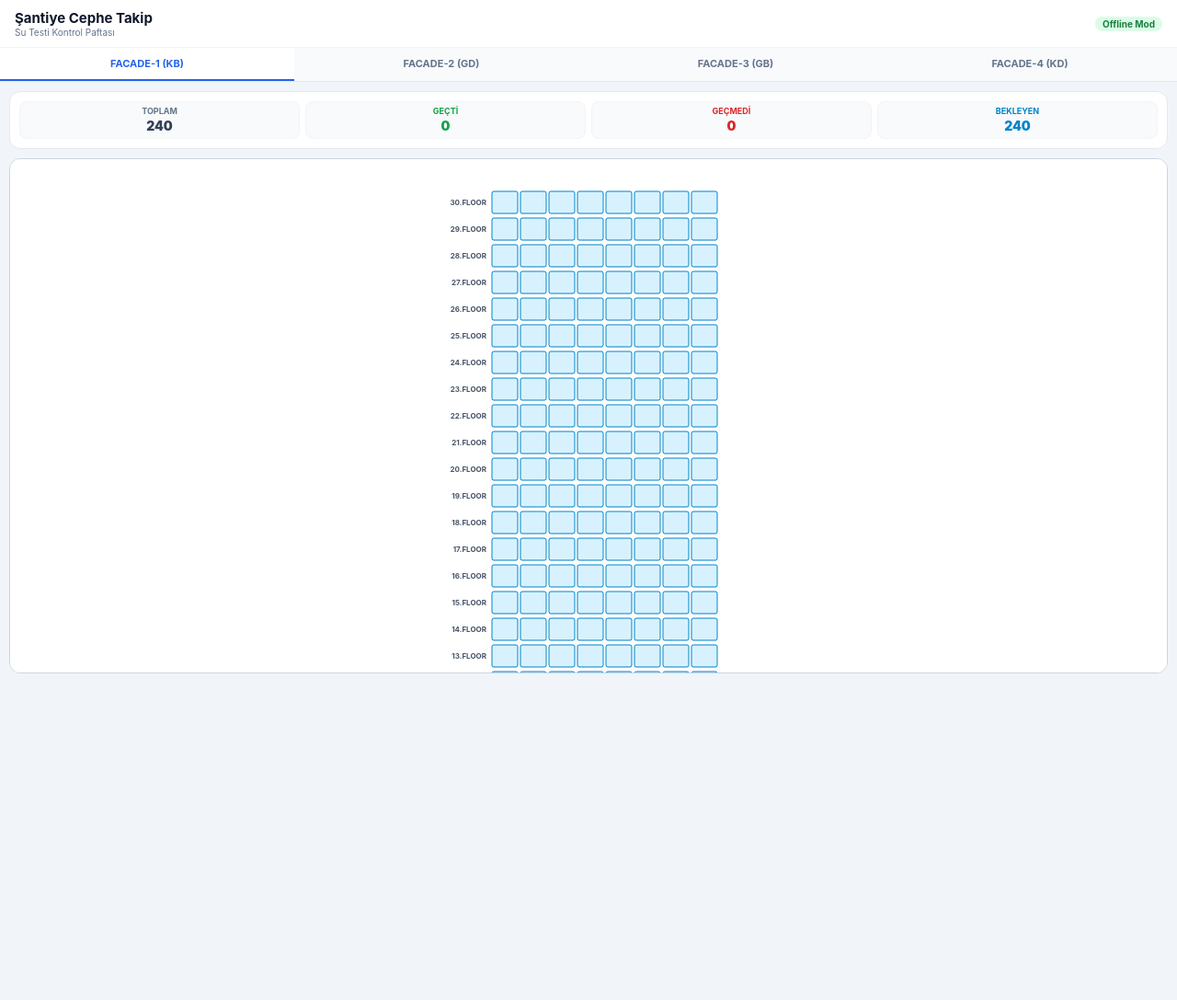
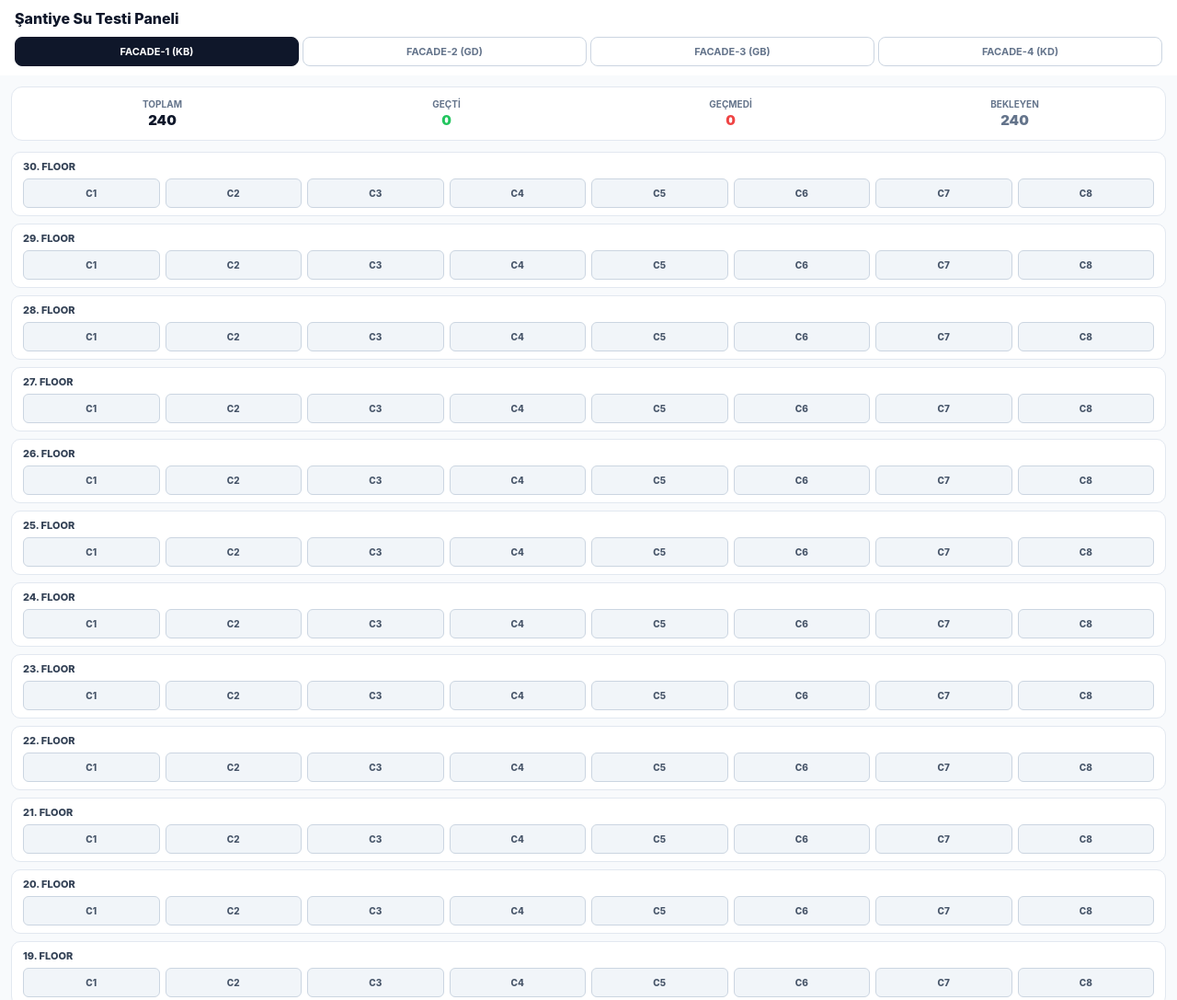
Before and after one commit to esakallioglu054-cmyk/panel-test, a plain HTML site: page index.html in a window 1280 px wide. Shown: the top 1087 px of the page at 92% size. Before the commit the page ends 800 px from the top, so only its background shows below. Drawn offline with Linux system fonts and the light colour scheme.

Commit message:
index.html

```diff
--- a/index.html
+++ b/index.html
@@ -3,65 +3,48 @@
 <head>
   <meta charset="UTF-8">
   <meta name="viewport" content="width=device-width, initial-scale=1.0, maximum-scale=1.0, user-scalable=no">
-  <title>Şantiye Cephe Su Testi Paftası</title>
+  <title>Cephe Su Testi Kontrolü</title>
   <style>
     * { box-sizing: border-box; margin: 0; padding: 0; font-family: -apple-system, BlinkMacSystemFont, "Segoe UI", Roboto, sans-serif; }
-    body { background-color: #f1f5f9; color: #1e293b; min-height: 100vh; display: flex; flex-direction: column; }
+    body { background: #f8fafc; color: #0f172a; min-height: 100vh; pb: 20px; }
 
-    header { background: #fff; border-bottom: 1px solid #e2e8f0; position: sticky; top: 0; z-index: 30; }
-    .header-top { padding: 10px 16px; display: flex; justify-content: space-between; align-items: center; }
-    .title { font-size: 15px; font-weight: 700; color: #0f172a; }
-    .subtitle { font-size: 10px; color: #64748b; }
-    .badge { background: #dcfce7; color: #15803d; font-size: 10px; font-weight: 700; padding: 2px 8px; border-radius: 99px; }
+    header { background: #fff; border-b: 1px solid #e2e8f0; position: sticky; top: 0; z-index: 20; padding: 10px 16px; }
+    .title { font-size: 16px; font-weight: 800; color: #0f172a; }
 
-    .tabs { display: flex; background: #f8fafc; border-top: 1px solid #f1f5f9; overflow-x: auto; }
-    .tab-btn { flex: 1; min-width: 90px; padding: 10px; text-align: center; font-size: 11px; font-weight: 700; color: #64748b; border: none; background: none; border-bottom: 2px solid transparent; cursor: pointer; white-space: nowrap; }
-    .tab-btn.active { color: #2563eb; border-bottom-color: #2563eb; background: #fff; }
+    .tabs { display: flex; gap: 4px; margin-top: 10px; overflow-x: auto; }
+    .tab-btn { flex: 1; padding: 8px 12px; font-size: 11px; font-weight: 700; border: 1px solid #cbd5e1; border-radius: 8px; background: #fff; color: #64748b; white-space: nowrap; cursor: pointer; }
+    .tab-btn.active { background: #0f172a; color: #fff; border-color: #0f172a; }
 
-    .stats-bar { display: grid; grid-template-columns: repeat(4, 1fr); gap: 6px; padding: 10px; background: #fff; margin: 10px; border-radius: 12px; border: 1px solid #e2e8f0; text-align: center; }
-    .stat-item { padding: 4px; background: #f8fafc; border-radius: 8px; border: 1px solid #f1f5f9; }
-    .stat-label { font-size: 9px; color: #64748b; font-weight: 700; display: block; text-transform: uppercase; }
-    .stat-val { font-size: 14px; font-weight: 900; }
+    .stats { display: grid; grid-template-columns: repeat(4, 1fr); gap: 6px; padding: 12px; background: #fff; margin: 12px; border-radius: 12px; border: 1px solid #e2e8f0; text-align: center; }
+    .stat-box { font-size: 10px; font-weight: 700; color: #64748b; }
+    .stat-val { font-size: 15px; font-weight: 900; display: block; margin-top: 2px; }
 
-    /* PAFTA ÇİZİM ALANI */
-    .pafta-container { flex: 1; margin: 0 10px 10px 10px; background: #ffffff; border: 1px solid #cbd5e1; border-radius: 12px; overflow: auto; display: flex; justify-content: center; max-height: 70vh; min-height: 400px; padding: 10px 0; }
+    .floor-list { padding: 0 12px; display: flex; flex-direction: column; gap: 8px; }
+    .floor-row { background: #fff; border: 1px solid #e2e8f0; border-radius: 10px; padding: 8px 12px; }
+    .floor-title { font-size: 11px; font-weight: 800; color: #334155; margin-bottom: 6px; border-b: 1px solid #f1f5f9; pb: 4px; }
 
-    .glass-box { cursor: pointer; transition: all 0.15s ease; }
-    .glass-box:hover { opacity: 0.8; stroke-width: 2px; }
+    .glass-grid { display: grid; grid-template-columns: repeat(8, 1fr); gap: 6px; }
+    .glass-item { height: 32px; border-radius: 6px; border: 1px solid #cbd5e1; display: flex; align-items: center; justify-content: center; font-size: 10px; font-weight: 800; background: #f1f5f9; color: #475569; cursor: pointer; }
 
-    .status-UNTESTED { fill: #38bdf8; fill-opacity: 0.2; stroke: #0284c7; stroke-width: 1; }
-    .status-PASSED { fill: #22c55e; fill-opacity: 0.75; stroke: #15803d; stroke-width: 1.5; }
-    .status-FAILED { fill: #ef4444; fill-opacity: 0.85; stroke: #991b1b; stroke-width: 1.5; }
+    .glass-item.PASSED { background: #22c55e; color: #fff; border-color: #16a34a; }
+    .glass-item.FAILED { background: #ef4444; color: #fff; border-color: #dc2626; }
 
-    .floor-text { font-size: 8px; font-weight: 700; fill: #475569; }
-    .axis-text { font-size: 8px; font-weight: 700; fill: #64748b; }
-    .grid-line { stroke: #e2e8f0; stroke-width: 0.8; stroke-dasharray: 2,2; }
-
-    /* POP-UP MODAL */
-    .modal-backdrop { position: fixed; inset: 0; background: rgba(15, 23, 42, 0.6); backdrop-filter: blur(2px); display: none; justify-content: center; align-items: center; z-index: 50; padding: 16px; }
-    .modal-backdrop.show { display: flex; }
-    .modal-card { background: #fff; border-radius: 16px; width: 100%; max-width: 320px; padding: 18px; display: flex; flex-direction: column; gap: 10px; box-shadow: 0 20px 25px -5px rgba(0,0,0,0.2); }
-    .modal-header { display: flex; justify-content: space-between; align-items: flex-start; border-bottom: 1px solid #f1f5f9; padding-bottom: 8px; }
-
-    .btn { width: 100%; padding: 12px; border-radius: 10px; font-size: 12px; font-weight: 700; border: 1px solid #cbd5e1; background: #fff; cursor: pointer; display: flex; align-items: center; justify-content: center; gap: 6px; }
-    .btn-passed { border-color: #22c55e; background: #f0fdf4; color: #15803d; }
-    .btn-failed { border-color: #ef4444; background: #fef2f2; color: #b91c1c; }
-    .btn-reset { border-style: dashed; border-color: #94a3b8; color: #64748b; padding: 8px; font-size: 11px; }
-    .btn-save { background: #0f172a; color: #fff; border: none; margin-top: 4px; }
-
-    textarea { width: 100%; padding: 8px; border-radius: 8px; border: 1px solid #cbd5e1; font-size: 11px; background: #f8fafc; resize: none; outline: none; }
+    /* MODAL */
+    .modal { position: fixed; inset: 0; background: rgba(0,0,0,0.6); display: none; align-items: center; justify-content: center; z-index: 50; padding: 16px; }
+    .modal.show { display: flex; }
+    .modal-card { background: #fff; border-radius: 16px; width: 100%; max-width: 320px; padding: 16px; display: flex; flex-direction: column; gap: 10px; }
+    .btn { width: 100%; padding: 12px; border-radius: 10px; font-size: 12px; font-weight: 800; border: none; cursor: pointer; }
+    .btn-pass { background: #22c55e; color: #fff; }
+    .btn-fail { background: #ef4444; color: #fff; }
+    .btn-reset { background: #f1f5f9; color: #64748b; border: 1px dashed #cbd5e1; }
+    .btn-save { background: #0f172a; color: #fff; margin-top: 6px; }
+    textarea { width: 100%; padding: 8px; border-radius: 8px; border: 1px solid #cbd5e1; font-size: 11px; outline: none; }
   </style>
 </head>
 <body>
 
   <header>
-    <div class="header-top">
-      <div>
-        <div class="title">Şantiye Cephe Takip</div>
-        <div class="subtitle">Su Testi Kontrol Paftası</div>
-      </div>
-      <span class="badge">Offline Mod</span>
-    </div>
+    <div class="title">Şantiye Su Testi Paneli</div>
     <div class="tabs">
       <button onclick="switchFacade('F1')" id="btn-F1" class="tab-btn active">FACADE-1 (KB)</button>
       <button onclick="switchFacade('F2')" id="btn-F2" class="tab-btn">FACADE-2 (GD)</button>
@@ -70,192 +53,115 @@
     </div>
   </header>
 
-  <div class="stats-bar">
-    <div class="stat-item"><span class="stat-label">Toplam</span><span id="stat-total" class="stat-val" style="color:#334155">0</span></div>
-    <div class="stat-item"><span class="stat-label" style="color:#16a34a">Geçti</span><span id="stat-passed" class="stat-val" style="color:#16a34a">0</span></div>
-    <div class="stat-item"><span class="stat-label" style="color:#dc2626">Geçmedi</span><span id="stat-failed" class="stat-val" style="color:#dc2626">0</span></div>
-    <div class="stat-item"><span class="stat-label" style="color:#0284c7">Bekleyen</span><span id="stat-untested" class="stat-val" style="color:#0284c7">0</span></div>
+  <div class="stats">
+    <div class="stat-box">TOPLAM<span id="st-tot" class="stat-val" style="color:#0f172a">0</span></div>
+    <div class="stat-box">GEÇTİ<span id="st-pas" class="stat-val" style="color:#22c55e">0</span></div>
+    <div class="stat-box">GEÇMEDİ<span id="st-fai" class="stat-val" style="color:#ef4444">0</span></div>
+    <div class="stat-box">BEKLEYEN<span id="st-unt" class="stat-val" style="color:#64748b">0</span></div>
   </div>
 
-  <div class="pafta-container">
-    <svg id="glass-svg" width="340" height="960" viewBox="0 0 340 960"></svg>
-  </div>
+  <div id="main-container" class="floor-list"></div>
 
-  <!-- MODAL POPUP -->
-  <div id="modal" class="modal-backdrop">
+  <!-- MODAL -->
+  <div id="modal" class="modal">
     <div class="modal-card">
-      <div class="modal-header">
-        <div>
-          <span id="modal-facade-title" style="font-size: 9px; font-weight: 800; color: #2563eb; display: block;">FACADE-1</span>
-          <h3 id="modal-glass-id" style="font-size: 15px; font-weight: 800; color: #0f172a;">30.FLOOR / Aks Zc-1</h3>
-        </div>
-        <button onclick="closeModal()" style="border:none; background:none; font-size: 18px; color: #94a3b8; cursor:pointer;">✕</button>
+      <h3 id="m-title" style="font-size:14px; font-weight:800;"></h3>
+      <button onclick="setSt('PASSED')" class="btn btn-pass">✅ TESTTEN GEÇTİ</button>
+      <button onclick="setSt('FAILED')" class="btn btn-fail">❌ TESTTEN GEÇMEDİ</button>
+      <button onclick="setSt('UNTESTED')" class="btn btn-reset">🔄 İPTAL ET / SIFIRLA</button>
+
+      <div id="reason-box" style="display:none;">
+        <label style="font-size:10px; font-weight:700;">Hata Nedeni:</label>
+        <textarea id="reason-text" rows="3" placeholder="Sızıntı detayını yazın..."></textarea>
       </div>
 
-      <button onclick="setStatus('PASSED')" class="btn btn-passed">✅ TESTTEN GEÇTİ</button>
-      <button onclick="setStatus('FAILED')" class="btn btn-failed">❌ TESTTEN GEÇMEDİ</button>
-      <button onclick="setStatus('UNTESTED')" class="btn btn-reset">🔄 Seçimi İptal Et / Sıfırla</button>
-
-      <div id="reason-container" style="display: none; flex-direction: column; gap: 4px;">
-        <label style="font-size: 10px; font-weight: 700; color: #475569;">Başarısızlık Açıklaması:</label>
-        <textarea id="failure-reason" rows="3" placeholder="Sızıntının yerini yazınız..."></textarea>
-      </div>
-
-      <button onclick="saveGlassData()" class="btn btn-save">KAYDET VE GÜNCELLE</button>
+      <button onclick="saveData()" class="btn btn-save">KAYDET</button>
     </div>
   </div>
 
   <script>
-    const TOTAL_FLOORS = 30;
-    const COLUMNS_COUNT = 8;
+    let curF = 'F1';
+    let selId = null;
+    let selSt = 'UNTESTED';
+    let db = JSON.parse(localStorage.getItem('facade_guaranteed_db')) || {};
 
-    let currentFacade = 'F1';
-    let currentSelectedGlassId = null;
-    let currentSelectedStatus = 'UNTESTED';
+    const facadeNames = { 'F1':'FACADE-1 (KUZEYBATI)', 'F2':'FACADE-2 (GÜNEYDOĞU)', 'F3':'FACADE-3 (GÜNEYBATI)', 'F4':'FACADE-4 (KUZEYDOĞU)' };
 
-    let testData = {};
-    try {
-      testData = JSON.parse(localStorage.getItem('facade_test_final_db')) || {};
-    } catch (e) {
-      testData = {};
+    window.onload = () => render();
+
+    function switchFacade(id) {
+      curF = id;
+      document.querySelectorAll('.tab-btn').forEach(b => b.classList.remove('active'));
+      document.getElementById(`btn-${id}`).classList.add('active');
+      render();
     }
 
-    // Sayfa yüklenir yüklenmez çiz
-    document.addEventListener("DOMContentLoaded", function() {
-      renderPafta();
-    });
+    function render() {
+      const container = document.getElementById('main-container');
+      container.innerHTML = '';
+      let p=0, f=0, u=0;
 
-    function switchFacade(facadeId) {
-      currentFacade = facadeId;
-      document.querySelectorAll('.tab-btn').forEach(btn => btn.classList.remove('active'));
-      const activeBtn = document.getElementById(`btn-${facadeId}`);
-      if(activeBtn) activeBtn.classList.add('active');
-      renderPafta();
+      for (let floor = 30; floor >= 1; floor--) {
+        const fRow = document.createElement('div');
+        fRow.className = 'floor-row';
+
+        const fTitle = document.createElement('div');
+        fTitle.className = 'floor-title';
+        fTitle.innerText = `${floor}. FLOOR`;
+        fRow.appendChild(fTitle);
+
+        const grid = document.createElement('div');
+        grid.className = 'glass-grid';
+
+        for (let c = 1; c <= 8; c++) {
+          const gId = `${curF}-FL${floor}-C${c}`;
+          const info = db[gId] || { status: 'UNTESTED' };
+
+          if(info.status === 'PASSED') p++;
+          else if(info.status === 'FAILED') f++;
+          else u++;
+
+          const item = document.createElement('div');
+          item.className = `glass-item ${info.status}`;
+          item.innerText = `C${c}`;
+          item.onclick = () => openM(gId, floor, c, info);
+          grid.appendChild(item);
+        }
+
+        fRow.appendChild(grid);
+        container.appendChild(fRow);
+      }
+
+      document.getElementById('st-tot').innerText = 30 * 8;
+      document.getElementById('st-pas').innerText = p;
+      document.getElementById('st-fai').innerText = f;
+      document.getElementById('st-unt').innerText = u;
     }
 
-    function renderPafta() {
-      const svg = document.getElementById('glass-svg');
-      if(!svg) return;
-      svg.innerHTML = '';
-
-      let passedCount = 0, failedCount = 0, untestedCount = 0;
-
-      const startX = 65;
-      const startY = 25;
-      const boxWidth = 28;
-      const boxHeight = 24;
-      const gapX = 3;
-      const gapY = 5;
-
-      // Aks Yazıları (Zc-1 - Zc-8)
-      for (let c = 1; c <= COLUMNS_COUNT; c++) {
-        const x = startX + (c - 1) * (boxWidth + gapX) + (boxWidth / 2);
-        const axisText = document.createElementNS('http://www.w3.org/2000/svg', 'text');
-        axisText.setAttribute('x', x);
-        axisText.setAttribute('y', startY + TOTAL_FLOORS * (boxHeight + gapY) + 15);
-        axisText.setAttribute('text-anchor', 'middle');
-        axisText.setAttribute('class', 'axis-text');
-        axisText.textContent = `Zc-${c}`;
-        svg.appendChild(axisText);
-      }
-
-      // Katlar ve Camlar (30. Kat En Üstte)
-      for (let floor = TOTAL_FLOORS; floor >= 1; floor--) {
-        const rowIndex = TOTAL_FLOORS - floor;
-        const y = startY + rowIndex * (boxHeight + gapY);
-
-        // Kat İsmi
-        const floorText = document.createElementNS('http://www.w3.org/2000/svg', 'text');
-        floorText.setAttribute('x', startX - 6);
-        floorText.setAttribute('y', y + (boxHeight / 2) + 3);
-        floorText.setAttribute('text-anchor', 'end');
-        floorText.setAttribute('class', 'floor-text');
-        floorText.textContent = `${floor}.FLOOR`;
-        svg.appendChild(floorText);
-
-        // Hizalama Çizgisi
-        const line = document.createElementNS('http://www.w3.org/2000/svg', 'line');
-        line.setAttribute('x1', startX - 2);
-        line.setAttribute('y1', y + boxHeight);
-        line.setAttribute('x2', startX + COLUMNS_COUNT * (boxWidth + gapX));
-        line.setAttribute('y2', y + boxHeight);
-        line.setAttribute('class', 'grid-line');
-        svg.appendChild(line);
-
-        // Cam Kareleri
-        for (let col = 1; col <= COLUMNS_COUNT; col++) {
-          const glassId = `${currentFacade}-FL${floor}-C${col}`;
-          const glassInfo = testData[glassId] || { status: 'UNTESTED', reason: '' };
-
-          if (glassInfo.status === 'PASSED') passedCount++;
-          else if (glassInfo.status === 'FAILED') failedCount++;
-          else untestedCount++;
-
-          const x = startX + (col - 1) * (boxWidth + gapX);
-
-          const rect = document.createElementNS('http://www.w3.org/2000/svg', 'rect');
-          rect.setAttribute('x', x);
-          rect.setAttribute('y', y);
-          rect.setAttribute('width', boxWidth);
-          rect.setAttribute('height', boxHeight);
-          rect.setAttribute('rx', '2');
-          rect.setAttribute('class', `glass-box status-${glassInfo.status}`);
-
-          rect.onclick = () => openModal(glassId, floor, col, glassInfo);
-          svg.appendChild(rect);
-        }
-      }
-
-      document.getElementById('stat-total').innerText = TOTAL_FLOORS * COLUMNS_COUNT;
-      document.getElementById('stat-passed').innerText = passedCount;
-      document.getElementById('stat-failed').innerText = failedCount;
-      document.getElementById('stat-untested').innerText = untestedCount;
-    }
-
-    function openModal(glassId, floor, col, glassInfo) {
-      currentSelectedGlassId = glassId;
-      currentSelectedStatus = glassInfo.status || 'UNTESTED';
-
-      const facadeNames = { 'F1': 'FACADE-1 (KUZEYBATI)', 'F2': 'FACADE-2 (GÜNEYDOĞU)', 'F3': 'FACADE-3 (GÜNEYBATI)', 'F4': 'FACADE-4 (KUZEYDOĞU)' };
-
-      document.getElementById('modal-facade-title').innerText = facadeNames[currentFacade];
-      document.getElementById('modal-glass-id').innerText = `${floor}.FLOOR / Aks Zc-${col}`;
-      document.getElementById('failure-reason').value = glassInfo.reason || '';
-
-      setStatus(currentSelectedStatus);
+    function openM(id, fl, c, info) {
+      selId = id;
+      selSt = info.status || 'UNTESTED';
+      document.getElementById('m-title').innerText = `${facadeNames[curF]} - Kat:${fl} / Cam:C${c}`;
+      document.getElementById('reason-text').value = info.reason || '';
+      setSt(selSt);
       document.getElementById('modal').classList.add('show');
     }
 
-    function closeModal() {
-      document.getElementById('modal').classList.remove('show');
+    function setSt(st) {
+      selSt = st;
+      document.getElementById('reason-box').style.display = (st === 'FAILED') ? 'block' : 'none';
     }
 
-    function setStatus(status) {
-      currentSelectedStatus = status;
-      const reasonContainer = document.getElementById('reason-container');
-      if (status === 'FAILED') {
-        reasonContainer.style.display = 'flex';
+    function saveData() {
+      if(!selId) return;
+      if(selSt === 'UNTESTED') {
+        delete db[selId];
       } else {
-        reasonContainer.style.display = 'none';
+        db[selId] = { status: selSt, reason: document.getElementById('reason-text').value.trim() };
       }
-    }
-
-    function saveGlassData() {
-      if (!currentSelectedGlassId) return;
-      const reason = document.getElementById('failure-reason').value.trim();
-
-      if (currentSelectedStatus === 'UNTESTED') {
-        delete testData[currentSelectedGlassId];
-      } else {
-        testData[currentSelectedGlassId] = {
-          status: currentSelectedStatus,
-          reason: currentSelectedStatus === 'FAILED' ? reason : ''
-        };
-      }
-
-      localStorage.setItem('facade_test_final_db', JSON.stringify(testData));
-      closeModal();
-      renderPafta();
+      localStorage.setItem('facade_guaranteed_db', JSON.stringify(db));
+      document.getElementById('modal').classList.remove('show');
+      render();
     }
   </script>
 </body>
```
